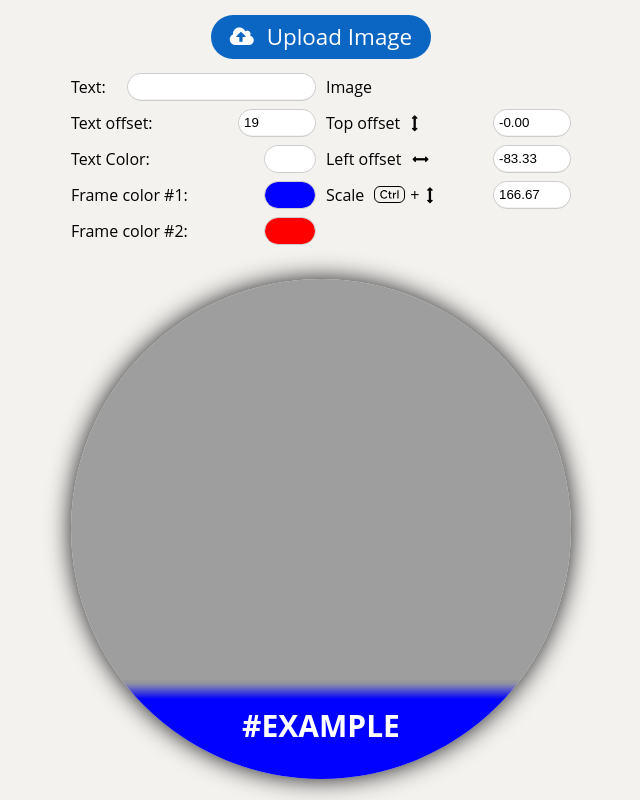
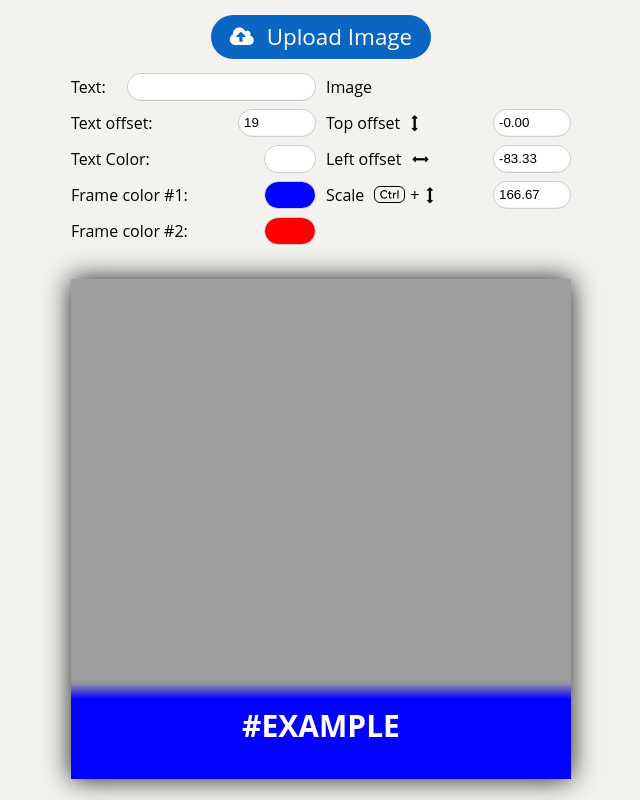
Before and after one commit to hgvanpariya/linkedin-frame, a plain HTML site: page index.html in a window 1280 px wide. Shown: the top 800 px of the page, without its empty margins (319-959 px from the left). Drawn offline with Linux system fonts and the light colour scheme.

Commit message:
Updated from circle to rectangle

```diff
--- a/main.css
+++ b/main.css
@@ -180,7 +180,7 @@ body {
 }
 
 canvas {
-    border-radius: 50%;
+    /*border-radius: 50%;*/
     box-shadow: 0 0 25px 0 rgba(0, 0, 0, .9);
     margin: 20px 0
 }
```
